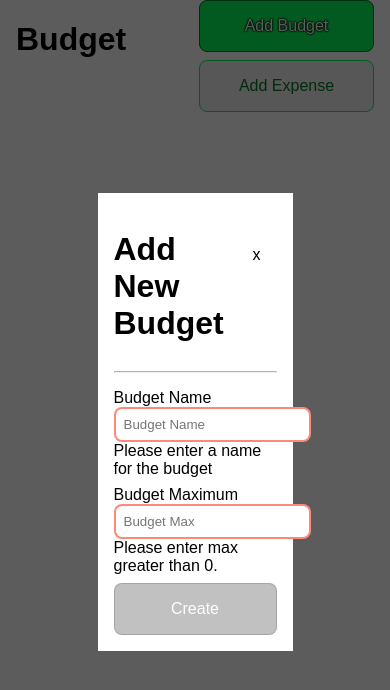
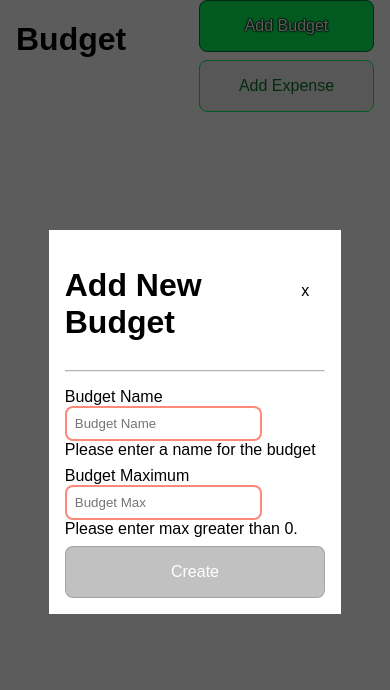
Before and after one commit to EnzoDFer/WiseBoon, a Next.js app: page / in a window 390 px wide. Both pictures are taken after a click on the button "Add Budget". Shown: the top 690 px of the page. Built offline with nearby package versions, Linux system fonts and the light colour scheme.

Commit message:
Make modals screen size responsive

```diff
--- a/components/ui/Header/Header.module.scss
+++ b/components/ui/Header/Header.module.scss
@@ -15,7 +15,6 @@
     display: flex;
     flex-direction: row;
     gap: 12px;
-    margin-bottom: 1rem;
 
     &>h1 {
       margin-right: auto;
--- a/components/ui/Modals/BaseModal/BaseModal.module.scss
+++ b/components/ui/Modals/BaseModal/BaseModal.module.scss
@@ -20,7 +20,7 @@
   background-color: white;
   z-index: 20;
   padding: 1rem;
-  width: 50%;
+  width: 75%;
   height: fit-content;
 }
 
```
